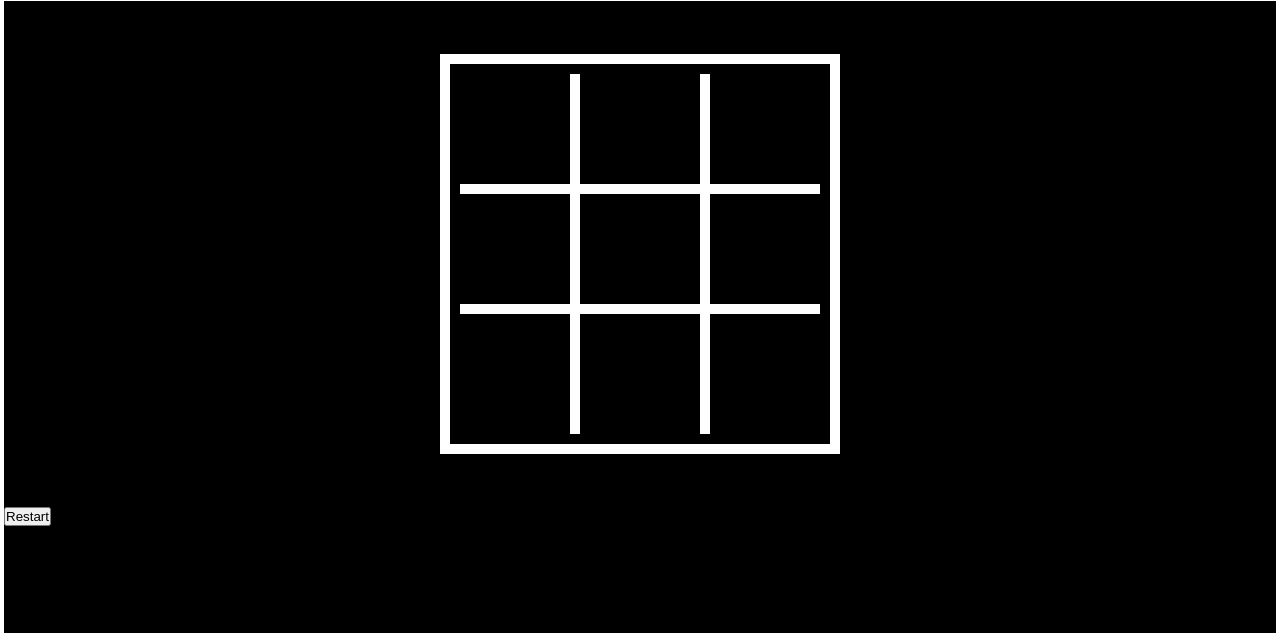
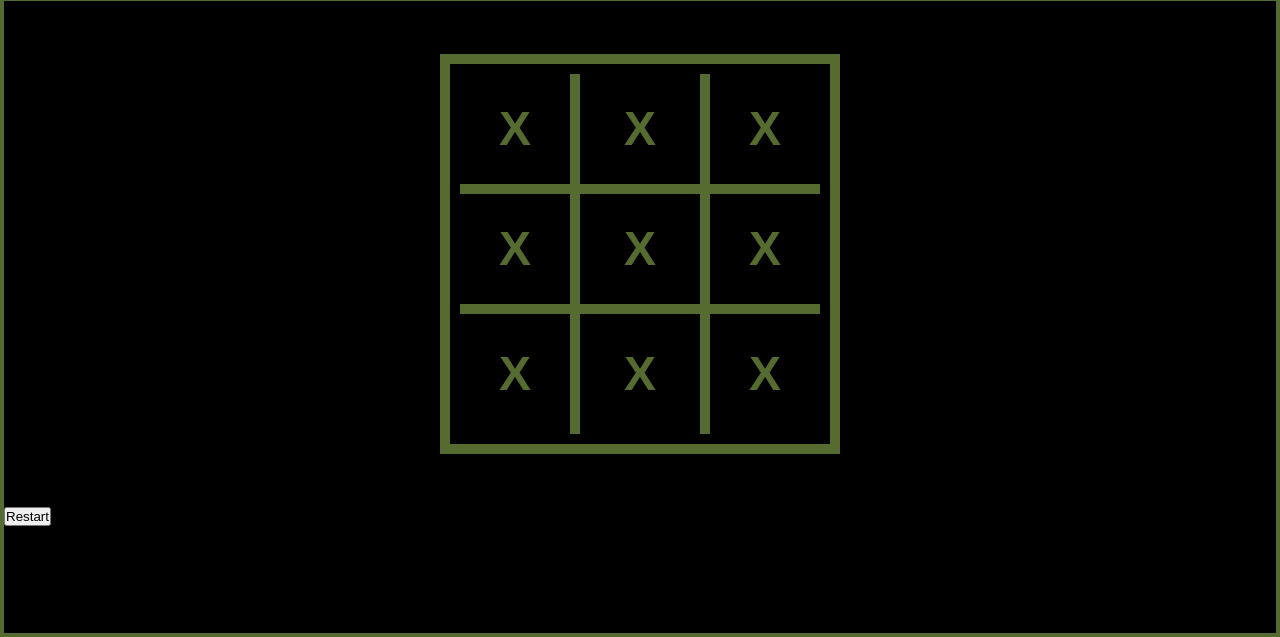
Before and after one commit to man7788/tic-tac-toe, a plain HTML site: page index.html in a window 1280 px wide. Shown: the part 163-800 px from the top of the page. Drawn offline with Linux system fonts and the light colour scheme.

Commit message:
Add function to render in grids

```diff
--- a/index.html
+++ b/index.html
@@ -6,22 +6,22 @@
   <meta name="viewport" content="width=device-width, initial-scale=1.0">
   <title>Tic Tac Toe</title>
   <link rel="stylesheet" href="./styles.css">
-  <script src="./javascript.js"></script>
+  <script src="./javascript.js" defer></script>
 </head>
 <body>
   <div class="container">
     <div class="title">Tic Tac Toe</div>
     <div class="main-content">
       <div class="gameboard">
-        <div class="game-grid-1"></div>
-        <div class="game-grid-2"></div>
-        <div class="game-grid-3"></div>
-        <div class="game-grid-4"></div>
-        <div class="game-grid-5"></div>
-        <div class="game-grid-6"></div>
-        <div class="game-grid-7"></div>
-        <div class="game-grid-8"></div>
-        <div class="game-grid-9"></div>
+        <div class="game-grid" id="game-grid-1"></div>
+        <div class="game-grid" id="game-grid-2"></div>
+        <div class="game-grid" id="game-grid-3"></div>
+        <div class="game-grid" id="game-grid-4"></div>
+        <div class="game-grid" id="game-grid-5"></div>
+        <div class="game-grid" id="game-grid-6"></div>
+        <div class="game-grid" id="game-grid-7"></div>
+        <div class="game-grid" id="game-grid-8"></div>
+        <div class="game-grid" id="game-grid-9"></div>
       </div>
       <div class="controller">
         <button class="restart">Restart</button>
--- a/javascript.js
+++ b/javascript.js
@@ -0,0 +1,20 @@
+
+const gameBoard = (() => {
+  const boardGrid = document.querySelectorAll('.game-grid');
+  const renderGrid = () => {
+    for (i = 0; i < boardGrid.length; i++) {
+      boardGrid[i].textContent = 'X';
+    }
+  };
+  return { renderGrid };
+})();
+
+let displayController = (() => {
+
+})();
+
+const playerFactory = (playerName) => {
+  return { playerName };
+};
+
+gameBoard.renderGrid();
--- a/styles.css
+++ b/styles.css
@@ -17,52 +17,60 @@ body {
 
 .title {
   display: flex;
-  border: 4px solid white;
+  border: 4px solid darkolivegreen;
   grid-row: 1 / 2;
-  color: white;
+  color: darkolivegreen;
   font-size: 3rem;
+  font-weight: bold;
   justify-content: center;
   align-items: center;
 
 }
 
 .main-content {
-  border: 4px solid white;
+  border: 4px solid darkolivegreen;
   grid-row: 2 / 3;
   display: grid;
   grid-template-rows: 4fr 1fr;
 }
 
 .gameboard {
-  border: 10px solid white;
+  border: 10px solid darkolivegreen;
   height: 400px;
   width: 400px;
-  align-self: center;
-  justify-self: center;
+  place-self: center;
   display: grid;
   grid-template-rows: 1fr 1fr 1fr;
   grid-template-columns: 1fr 1fr 1fr;
   padding: 10px;
 }
 
-.game-grid-1,
-.game-grid-4,
-.game-grid-7 {
-  border-right: 10px solid white;
+#game-grid-1,
+#game-grid-4,
+#game-grid-7 {
+  border-right: 10px solid darkolivegreen;
 
 }
 
-.game-grid-3,
-.game-grid-6,
-.game-grid-9 {
-  border-left: 10px solid white;
+#game-grid-3,
+#game-grid-6,
+#game-grid-9 {
+  border-left: 10px solid darkolivegreen;
 }
 
-.game-grid-1,
-.game-grid-2,
-.game-grid-3,
-.game-grid-4,
-.game-grid-5,
-.game-grid-6 {
-  border-bottom: 10px solid white;
+#game-grid-1,
+#game-grid-2,
+#game-grid-3,
+#game-grid-4,
+#game-grid-5,
+#game-grid-6 {
+  border-bottom: 10px solid darkolivegreen;
 }
+
+.game-grid {
+  color: darkolivegreen;
+  font-size: 3rem;
+  font-weight: bold;
+  display: grid;
+  place-items: center;
+}
```
